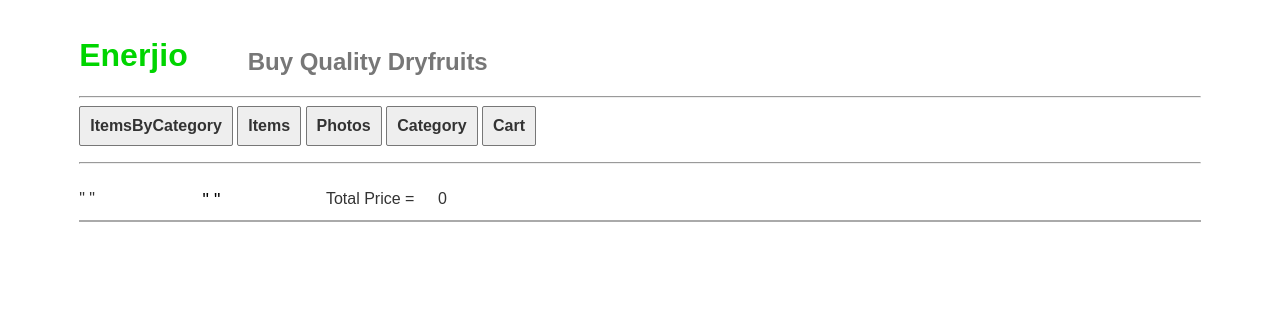
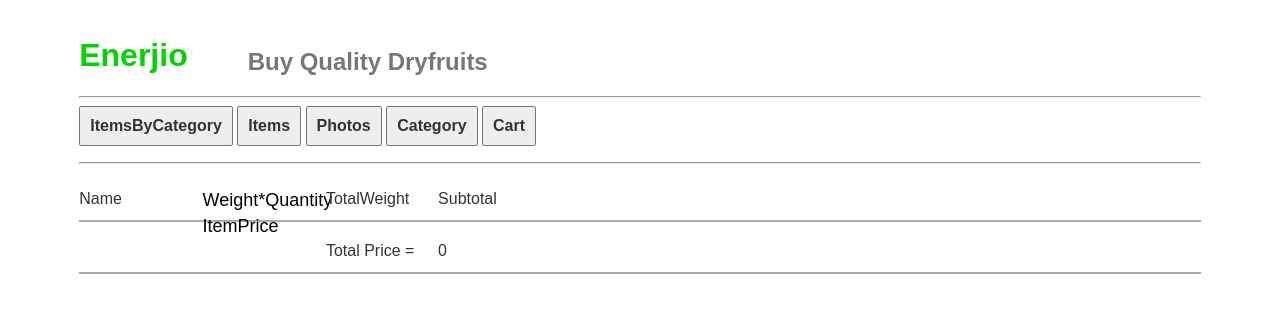
Before and after one commit to prabhusachin/https-github.com-sachin-ta-enerjiyo, a Svelte app: page / in a window 1280 px wide. Both pictures are taken after a click on the button "Cart". Shown: the top 312 px of the page. Built offline with nearby package versions, Linux system fonts and the light colour scheme.

Commit message:
Update App.svelte
Cart classification

```diff
--- a/src/App.svelte
+++ b/src/App.svelte
@@ -279,7 +279,7 @@ function addToCart (name,weight,oper){
 		}
 		carttotalprice = totprice;
 		if (!weightFound) {
-		    prodlineitems.push ({weight:weight,qty:1,itemprice:newitemprice,totprice:totprice});
+		    prodlineitems.push ({weight:weight,qty:1,itemprice:newitemprice,totprice:newitemprice});
 		}
 		j = prodlineitems.length;
 		while (j--){
@@ -498,16 +498,24 @@ Select
 {#if showCart}
 <div id = "cartlist" class = "maincontainer">
 	<ul>
-{#each cartProducts as {name,prodlineitems,totprice},i}
+	<li class = "productcontainer">
+		<span class = "productname">Name</span>
+		<ul class = "lineitemscontainer">
+		    <li class = "col2">Weight*Quantity</li>
+		    <li class = "col2">ItemPrice</li>
+		</ul>
+		<span class = "width15">TotalWeight</span>
+		<span class = "width15">Subtotal</span>
+		</li>
+{#each cartProducts as {name,prodlineitems},i}
     <li class = "productcontainer">
 		<span class = "productname">
 			{name}
 		</span>
 		<ul class = "lineitemscontainer">
-		{#each prodlineitems as {weight,qty},j}
-		<li class = "col2">
-			{weight} * {qty}
-	    </li>
+		{#each prodlineitems as {weight,qty,itemprice},j}
+		<li class = "col2">{weight} * {qty}</li>
+		<li class = "col2">{itemprice}</li>
 		{/each}
 		</ul>
 		<span class = "width15">
@@ -522,9 +530,10 @@ Select
 		</li>
 		{/each}
 		 <li class = "productcontainer">
-		<span class = "productname">"&nbsp;"</span>
+		<span class = "productname">&nbsp;</span>
 		<ul class = "lineitemscontainer">
-		    <li class = "col2">"&nbsp;"</li>
+		    <li class = "col2">&nbsp;</li>
+		    <li class = "col2">&nbsp;</li>
 		</ul>
 		<span class = "width15">Total Price = </span>
 		<span class = "width15">{carttotalprice}</span>
```
